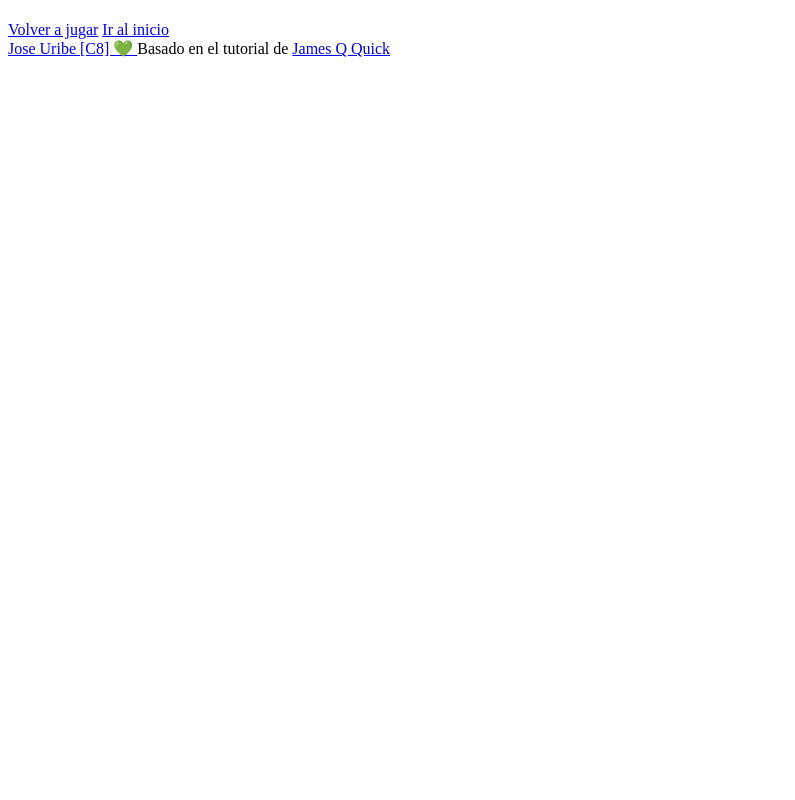
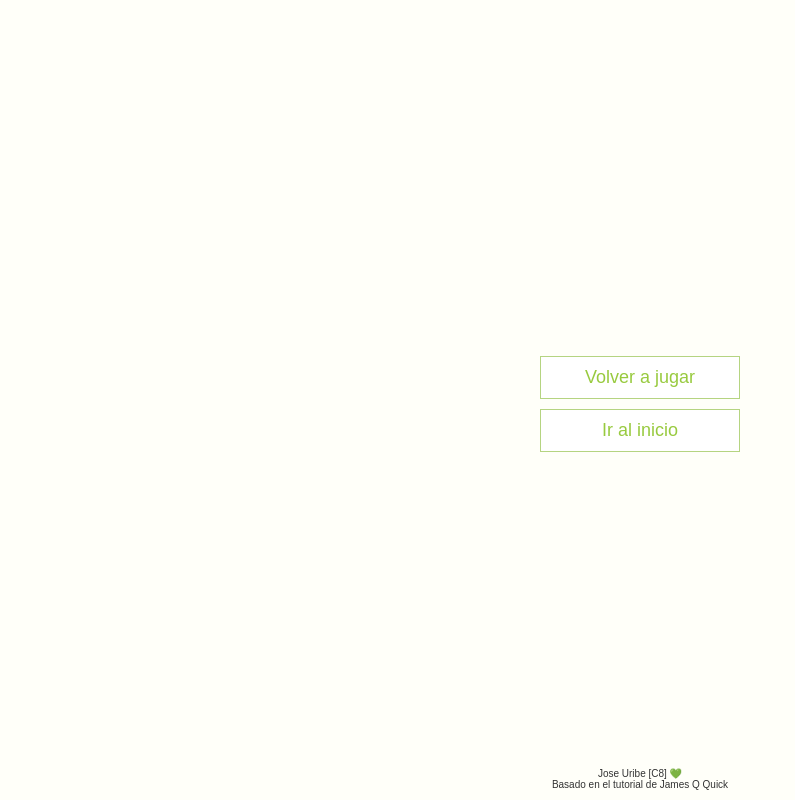
Before and after one commit to joseuribeh/quiz-app, a plain HTML site: page end.html in a window 1280 px wide. Shown: the whole page, without its empty margins (0-795 px from the left). Drawn offline with Linux system fonts and the light colour scheme; the site is published under a folder, as on GitHub Pages, so addresses that start at the root find nothing.

Commit message:
Deploy - Links Updated (3)

```diff
--- a/end.html
+++ b/end.html
@@ -5,7 +5,7 @@
     <meta http-equiv="X-UA-Compatible" content="IE=edge">
     <meta name="viewport" content="width=device-width, initial-scale=1.0">
     <title>¡Felicitaciones!</title>
-    <link rel="stylesheet" href="/css/app.css">
+    <link rel="stylesheet" href="css/app.css">
 </head>
 <body>
     <main class="container">
@@ -13,8 +13,8 @@
          <h1 id="finalScore">
              0
          </h1>
-         <a href="/quiz-app/quiz.html" class="btn">Volver a jugar</a>
-         <a href="/quiz-app/" class="btn">Ir al inicio</a>
+         <a href="quiz-app/quiz.html" class="btn">Volver a jugar</a>
+         <a href="quiz-app/" class="btn">Ir al inicio</a>
         </div>
     </main>
     <footer class="text-center flex-column">
--- a/js/quiz.js
+++ b/js/quiz.js
@@ -11,7 +11,7 @@ let availableQuestions = []
 
 let questions = []
 
-fetch("/questions.json")
+fetch("quiz-app/questions.json")
     .then( res => {
         return res.json()
     }).then( loadedQuestions => {
```
Also changed, not shown: index.html (+2 -2 lines).
